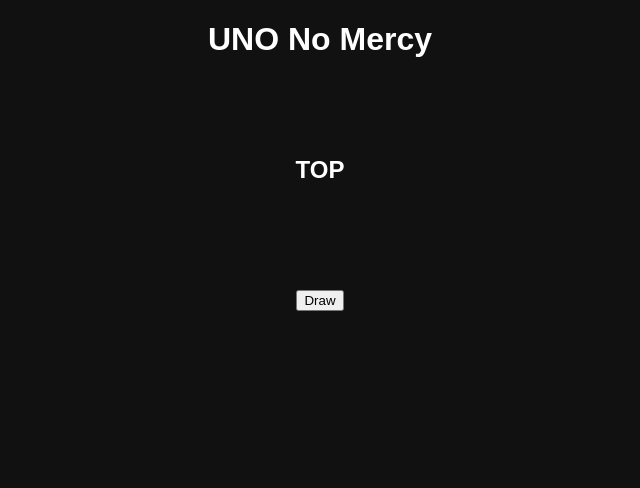
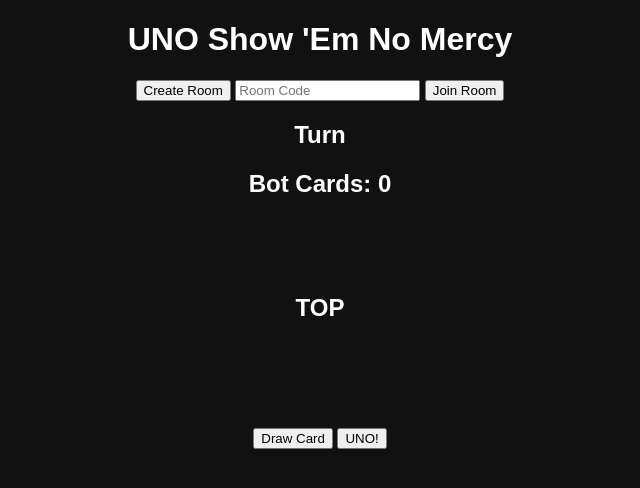
Before and after one commit to tuanhungtran678/uno-show-em-no-mercy, a plain HTML site: page index.html in a window 1280 px wide. Shown: the whole page, without its empty margins (320-960 px from the left). Drawn offline with nearby package versions, Linux system fonts and the light colour scheme; no server answers.

Commit message:
Update index.html

```diff
--- a/index.html
+++ b/index.html
@@ -1,29 +1,89 @@
 <!DOCTYPE html>
 <html lang="en">
 <head>
+
     <meta charset="UTF-8">
-  <meta name="viewport" content="width=device-width, initial-scale=1.0">
-  <title>UNO No Mercy</title>
 
-  <link rel="stylesheet" href="style.css">
+    <meta
+        name="viewport"
+        content="width=device-width, initial-scale=1.0"
+    >
+
+    <title>
+        UNO Show 'Em No Mercy
+    </title>
+
+    <link
+        rel="stylesheet"
+        href="style.css"
+    >
+
 </head>
 <body>
 
-  <h1>UNO No Mercy</h1>
+    <h1>
+        UNO Show 'Em No Mercy
+    </h1>
 
-  <div id="top-card">TOP</div>
+    <div id="menu">
+
+        <button id="create-room-btn">
+            Create Room
+        </button>
+
+        <input
+            id="room-input"
+            placeholder="Room Code"
+        >
+
+        <button id="join-room-btn">
+            Join Room
+        </button>
+
+    </div>
+
+    <h2 id="turn-text">
+        Turn
+    </h2>
+
+    <h1 id="stack-text"></h1>
+
+    <h2 id="bot-cards">
+        Bot Cards: 0
+    </h2>
+
+    <div id="top-card">
+        TOP
+    </div>
 
     <div id="hand"></div>
 
-  <button id="draw-btn">Draw</button>
+    <div id="controls">
+
+        <button id="draw-btn">
+            Draw Card
+        </button>
+
+        <button id="uno-btn">
+            UNO!
+        </button>
+
+    </div>
 
     <script src="http://localhost:3000/socket.io/socket.io.js"></script>
+
     <script src="js/cards.js"></script>
+
     <script src="js/rules.js"></script>
+
     <script src="js/ui.js"></script>
+
     <script src="js/bot.js"></script>
+
     <script src="js/effects.js"></script>
+
     <script src="js/socket.js"></script>
+
     <script src="js/game.js"></script>
 
 </body>
```
Lines whose indentation alone changed are shown as unchanged.
